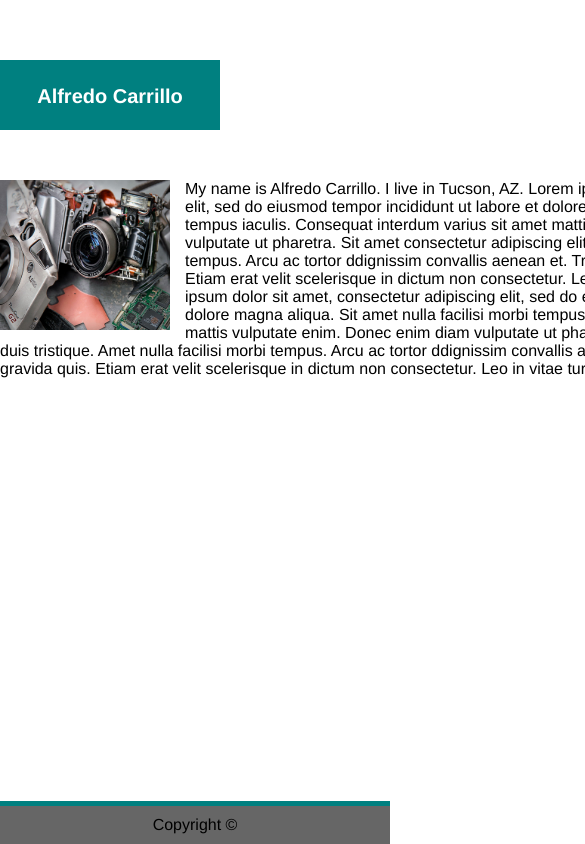
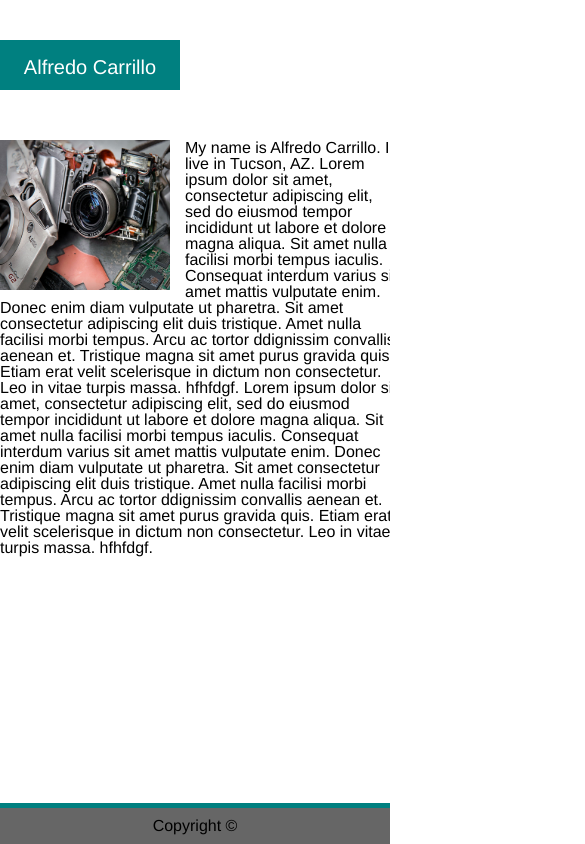
Before and after one commit to acarrillo2019/Basic-Portfolio, a plain HTML site: page index.html in a window 390 px wide. Shown: the top 844 px of the page, 585 px wide, since content can reach past the window. Drawn offline with Linux system fonts and the light colour scheme.

Commit message:
Added CSS Reset and some responsiveness

```diff
--- /dev/null
+++ b/assets/css/reset.css
@@ -0,0 +1,48 @@
+/* http://meyerweb.com/eric/tools/css/reset/
+   v2.0 | 20110126
+   License: none (public domain)
+*/
+
+html, body, div, span, applet, object, iframe,
+h1, h2, h3, h4, h5, h6, p, blockquote, pre,
+a, abbr, acronym, address, big, cite, code,
+del, dfn, em, img, ins, kbd, q, s, samp,
+small, strike, strong, sub, sup, tt, var,
+b, u, i, center,
+dl, dt, dd, ol, ul, li,
+fieldset, form, label, legend,
+table, caption, tbody, tfoot, thead, tr, th, td,
+article, aside, canvas, details, embed,
+figure, figcaption, footer, header, hgroup,
+menu, nav, output, ruby, section, summary,
+time, mark, audio, video {
+	margin: 0;
+	padding: 0;
+	border: 0;
+	font-size: 100%;
+	font: inherit;
+	vertical-align: baseline;
+}
+/* HTML5 display-role reset for older browsers */
+article, aside, details, figcaption, figure,
+footer, header, hgroup, menu, nav, section {
+	display: block;
+}
+body {
+	line-height: 1;
+}
+ol, ul {
+	list-style: none;
+}
+blockquote, q {
+	quotes: none;
+}
+blockquote:before, blockquote:after,
+q:before, q:after {
+	content: '';
+	content: none;
+}
+table {
+	border-collapse: collapse;
+	border-spacing: 0;
+}
--- a/assets/css/style.css
+++ b/assets/css/style.css
@@ -1,8 +1,13 @@
-*{
-    margin: 0px;
-    padding: 0px;
-}
-
+html {
+    -webkit-box-sizing: border-box;
+    -moz-box-sizing: border-box;
+    box-sizing: border-box;
+  }
+  *, *:before, *:after {
+    -webkit-box-sizing: inherit;
+    -moz-box-sizing: inherit;
+    box-sizing: inherit;
+    }
 
 html, body {
     margin: 0;
@@ -51,8 +56,11 @@ a:link {
 .bodyback {
     display: inline-block;
     position: relative;
-    padding: 30px;
+    width: 100%;
+    padding: 20px;
     background-color: white;
+    height: auto;
+    display: flex;
 
 }
 
@@ -71,21 +79,21 @@ a:link {
     padding: 20px;
     background-color: teal;
     width: 180px;
-    height: 30px;
+    height: 50px;
 
 }
 
 .name  h1{
     position: relative;
-    margin: auto;
+    margin: 0 auto;
     text-align: center;
-    top: 5px;
+    top: -3px;
     color: #fff;
     font-size: 20px;
 }
 
 .navlinks {
-    padding-top: 36px;
+    padding-top: 20px;
     display: inline-block;
     position: relative;
     float: right;
@@ -97,22 +105,40 @@ a:link {
     padding: 10px;
 }
 
-.maincontainer {
+.pagecontent {
+    display: inline-block;
     position: relative;
-    background-image: url(checkerboard-cross.png);
-    background-size: contain;
-    flex-grow : 1;
-
+    width: 100%;
+    height: 100%;
+    display: flex;
+  flex-direction: column;
+  overflow: hidden;
 
 }
 
+.maincontainer {
+    display: flex;
+    position: relative;
+    width: 100%;
+    background-image: url(checkerboard-cross.png);
+
+    flex-grow : 1;
+}
+
+
+
 .mainbox {
     background-color: white;
+    width: 960px;
     max-width: 960px;
+    min-width: 400px;
     margin: 0 auto;
     position: relative;
     height: 100%;
+    margin: 0 auto;
+    display: flex;
 }
+
 
 .mainsection {
     position: relative;
--- a/index.html
+++ b/index.html
@@ -4,16 +4,16 @@
 <head>
     <meta charset="UTF-8">
     <meta name="viewport" content="width=device-width, initial-scale=1.0">
-
     <meta http-equiv="X-UA-Compatible" content="ie=edge">
+    <link href="assets/css/reset.css" rel="stylesheet" type="text/css">
     <link href="assets/css/style.css" rel="stylesheet" type="text/css">
     <title>Alfredo Carrillo</title>
 </head>
 
 <body>
 
+<div class="pagecontent">
         <div class="bodyback"></div>
-
         <header class="context">
 
                 <div class="nameblock">
@@ -37,8 +37,11 @@
                 </div>
             </header>
 
+    <div class="maincontainer">
 
-    <div class="maincontainer">
+
+
+
         <div class="mainbox">
             <div class="mainsection">
                 <p> <img class="images landingimage"   src="assets/images/08-08-13-firstdigicam.jpg">
@@ -65,8 +68,10 @@
         </div>
 
     </div>
-</body>
+</div>
 <div class="bottomborder"></div>
 <footer> Copyright &copy; </footer>
+</body>
+
 
 </html>
```
Also changed, not shown: 1 other file. Lines whose indentation alone changed are shown as unchanged.
